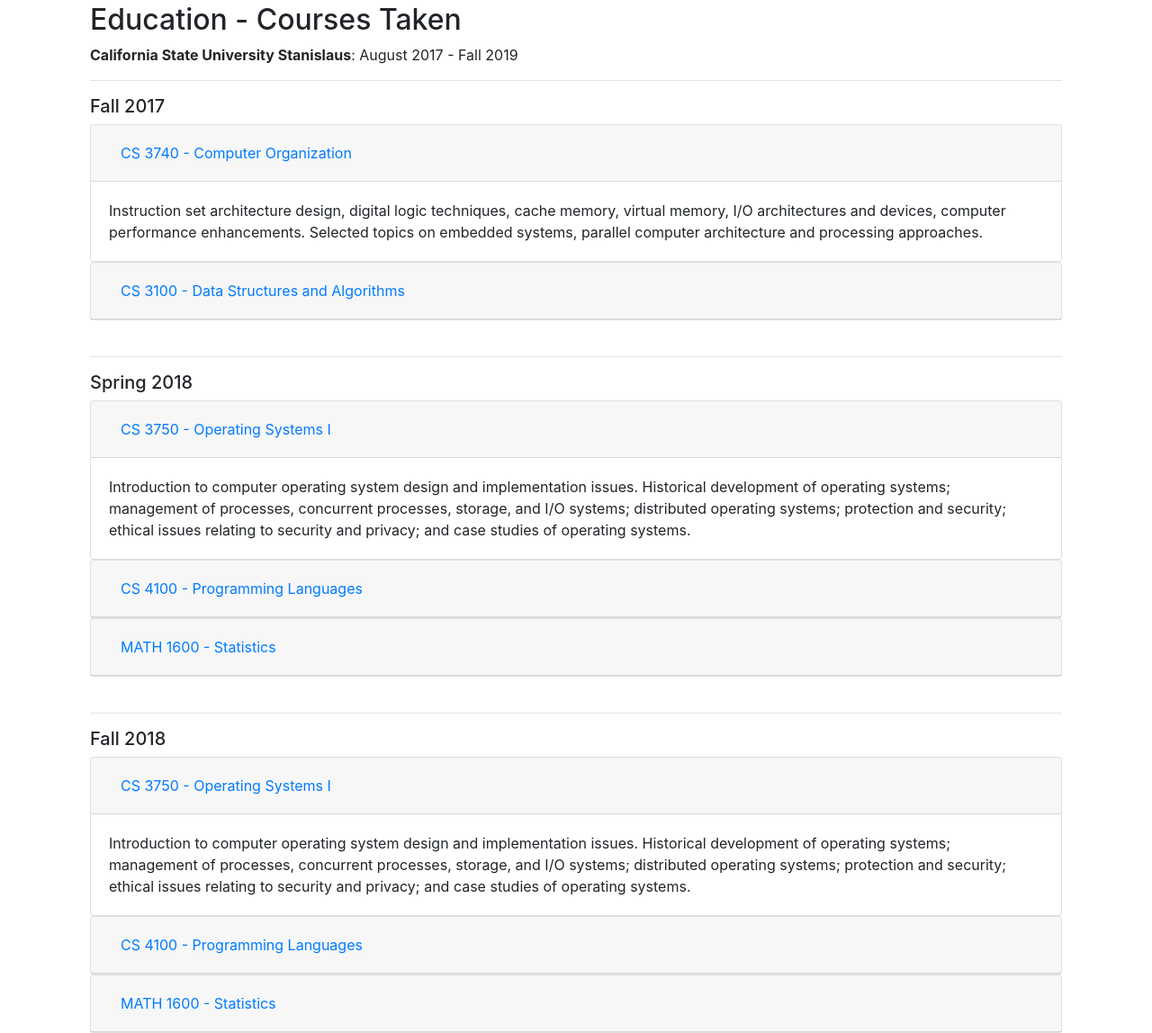
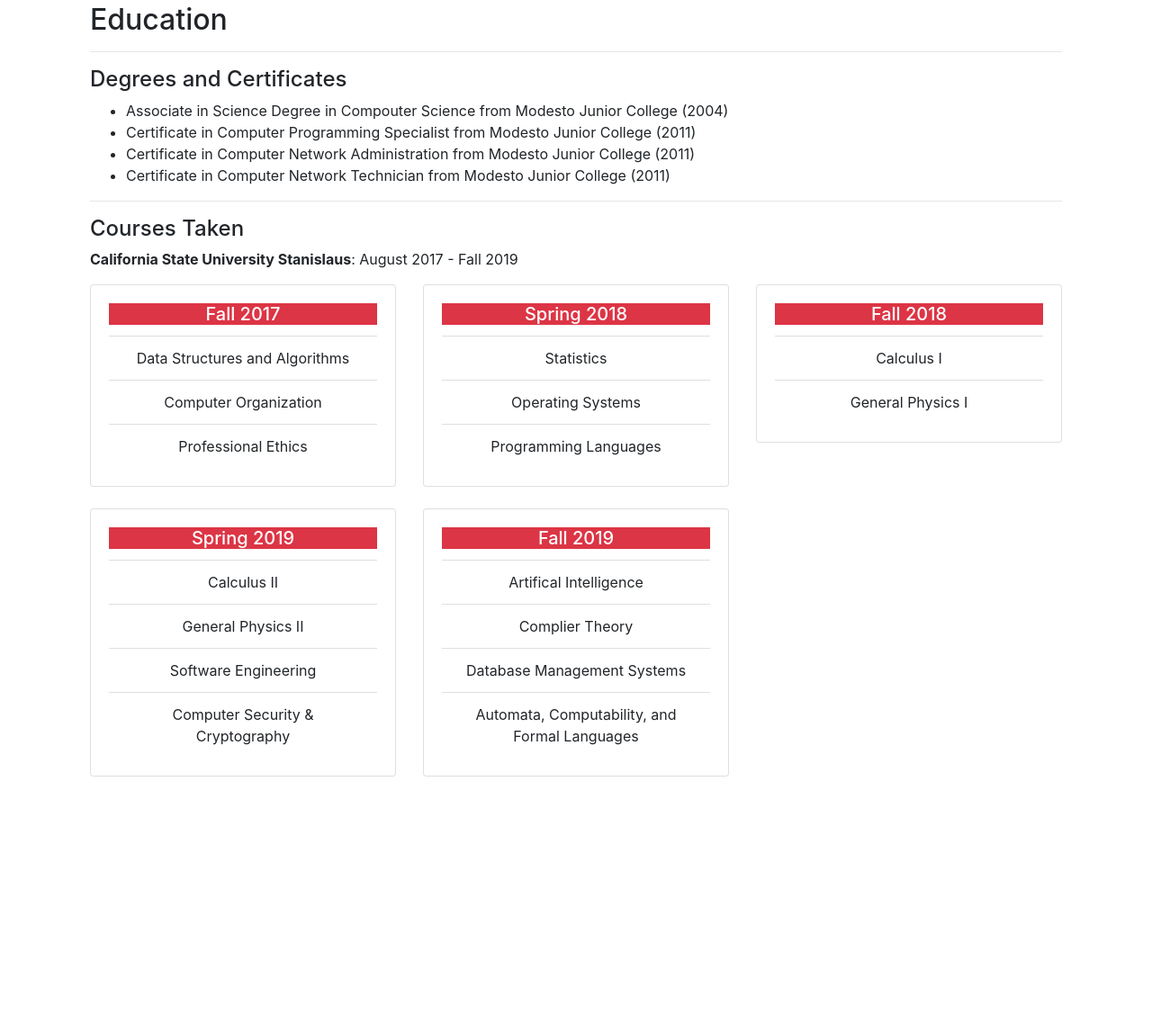
Before and after one commit to zerocnc/personalWebsite, a plain HTML site: page education/education.html in a window 1280 px wide. Shown: the part 345-1493 px from the top of the page at 90% size. After the commit the page ends 1232 px from the top, so only its background shows below. Drawn offline with nearby package versions, Linux system fonts and the light colour scheme.

Commit message:
Education - CSU Stan done

```diff
--- a/education/education.html
+++ b/education/education.html
@@ -7,9 +7,9 @@
     <link rel="stylesheet" href="../../bootstrap/css/bootstrap.css">
     <link rel="stylesheet" href="../../bootstrap/modify-css/modify.css">
 
-    <script src="https://code.jquery.com/jquery-3.3.1.slim.min.js" integrity="sha384-q8i/X+965DzO0rT7abK41JStQIAqVgRVzpbzo5smXKp4YfRvH+8abtTE1Pi6jizo" crossorigin="anonymous" async></script>
-    <script src="https://cdnjs.cloudflare.com/ajax/libs/popper.js/1.14.7/umd/popper.min.js" integrity="sha384-UO2eT0CpHqdSJQ6hJty5KVphtPhzWj9WO1clHTMGa3JDZwrnQq4sF86dIHNDz0W1" crossorigin="anonymous" async></script>
-    <script src="https://stackpath.bootstrapcdn.com/bootstrap/4.3.1/js/bootstrap.min.js" integrity="sha384-JjSmVgyd0p3pXB1rRibZUAYoIIy6OrQ6VrjIEaFf/nJGzIxFDsf4x0xIM+B07jRM" crossorigin="anonymous" async></script>
+    <script src="https://code.jquery.com/jquery-3.3.1.slim.min.js" integrity="sha384-q8i/X+965DzO0rT7abK41JStQIAqVgRVzpbzo5smXKp4YfRvH+8abtTE1Pi6jizo" crossorigin="anonymous" ></script>
+    <script src="https://cdnjs.cloudflare.com/ajax/libs/popper.js/1.14.7/umd/popper.min.js" integrity="sha384-UO2eT0CpHqdSJQ6hJty5KVphtPhzWj9WO1clHTMGa3JDZwrnQq4sF86dIHNDz0W1" crossorigin="anonymous" ></script>
+    <script src="https://stackpath.bootstrapcdn.com/bootstrap/4.3.1/js/bootstrap.min.js" integrity="sha384-JjSmVgyd0p3pXB1rRibZUAYoIIy6OrQ6VrjIEaFf/nJGzIxFDsf4x0xIM+B07jRM" crossorigin="anonymous" ></script>
 
 </head>
 <body>
@@ -27,142 +27,89 @@
 			<a class="navbar-brand" href="#">CV</a>
 			<a class="navbar-brand" href="#">Notes</a>
 		</nav>
-	</div>
+	</div> <!-- Navbar -->
 	<div class="container">
-	<br>
-		<h2>Education - Courses Taken</h2>
+	<br />
+		<h2>Education</h2>
+		<hr />
+		<h4>Degrees and Certificates</h4>
+		<ul>
+			<li>Associate in Science Degree in Compouter Science from Modesto Junior College (2004)</li>
+			<li>Certificate in Computer Programming Specialist from Modesto Junior College (2011)</li>
+			<li>Certificate in Computer Network Administration from Modesto Junior College (2011)</li>
+			<li>Certificate in Computer Network Technician from Modesto Junior College (2011)</li>
+		</ul>
+
+
+		<hr />
+		<h4>Courses Taken</h4>
 		<p><b>California State University Stanislaus</b>: August 2017 - Fall 2019</p>
-		<hr />
-		<h5>Fall 2017</h5>
-
-		<div id="accordion1">
-			<div class="card">
-				<div class="card-header" id="headingOne">
-					<h5 class="mb-0">
-					<button class="btn btn-link" data-toggle="collapse" data-target="#collapseOne" aria-expanded="true" aria-controls="collapseOne">
-					CS 3740 - Computer Organization
-					</button>
-				</h5>
-				</div>
-
-    			<div id="collapseOne" class="collapse show" aria-labelledby="headingOne" data-parent="#accordion">
+		<div class="row text-center mt-2">
+			<div class="col-sm-4">
+				<div class="card" >
 					<div class="card-body">
-	  				Instruction set architecture design, digital logic techniques, cache memory, virtual memory, I/O architectures and devices, computer performance enhancements. Selected topics on embedded systems, parallel computer architecture and processing approaches.
+						<h5 class="card-title bg-danger text-white">Fall 2017</h5>
+						<ul class="list-group list-group-flush">
+							<li class="list-group-item">Data Structures and Algorithms</li>
+							<li class="list-group-item">Computer Organization</li>
+							<li class="list-group-item">Professional Ethics</li>
+						</ul>
 					</div>
 				</div>
 			</div>
+			<div class="col-sm-4">
 				<div class="card">
-    			<div class="card-header" id="headingTwo">
-      				<h5 class="mb-0">
-        			<button class="btn btn-link collapsed" data-toggle="collapse" data-target="#collapseTwo" aria-expanded="false" aria-controls="collapseTwo">
-					CS 3100 - Data Structures and Algorithms
-        			</button>
-      				</h5>
+					<div class="card-body">
+						<h5 class="card-title bg-danger text-white">Spring 2018</h5>
+						<ul class="list-group list-group-flush">
+							<li class="list-group-item">Statistics</li>
+							<li class="list-group-item">Operating Systems</li>
+							<li class="list-group-item">Programming Languages</li>
+						</ul>
 					</div>
-    			<div id="collapseTwo" class="collapse" aria-labelledby="headingTwo" data-parent="#accordion">
+				</div>
+			</div>
+			<div class="col-sm-4">
+				<div class="card" >
 					<div class="card-body">
-					  Instruction set architecture design, digital logic techniques, cache memory, virtual memory, I/O architectures and devices, computer performance enhancements. Selected topics on embedded systems, parallel computer architecture and processing approaches.
+						<h5 class="card-title bg-danger text-white">Fall 2018</h5>
+						<ul class="list-group list-group-flush">
+							<li class="list-group-item">Calculus I</li>
+							<li class="list-group-item">General Physics I</li>
+						</ul>
 					</div>
 				</div>
 			</div>
 		</div>
-		<br >
-		<hr />
-		<h5>Spring 2018</h5>
-		<div id="accordion2">
-			<div class="card">
-				<div class="card-header" id="collapseThree">
-					<h5 class="mb-0">
-					<button class="btn btn-link" data-toggle="collapse" data-target="#collapseThree" aria-expanded="true" aria-controls="collapseThree">
-					CS 3750 - Operating Systems I
-					</button>
-				</h5>
-				</div>
-
-    			<div id="collapseThree" class="collapse show" aria-labelledby="collapseThree" data-parent="#accordion2">
+		<br />
+		<div class="row text-center mb-4" >
+			<div class="col-sm-4">
+				<div class="card" >
 					<div class="card-body">
-	  				Introduction to computer operating system design and implementation issues. Historical development of operating systems; management of processes, concurrent processes, storage, and I/O systems; distributed operating systems; protection and security; ethical issues relating to security and privacy; and case studies of operating systems.
+						<h5 class="card-title bg-danger text-white">Spring 2019</h5>
+						<ul class="list-group list-group-flush">
+							<li class="list-group-item ">Calculus II</li>
+							<li class="list-group-item">General Physics II</li>
+							<li class="list-group-item">Software Engineering</li>
+							<li class="list-group-item">Computer Security &amp; Cryptography</li>
+						</ul>
 					</div>
 				</div>
 			</div>
-  			<div class="card">
-    			<div class="card-header" id="headingFour">
-      				<h5 class="mb-0">
-        			<button class="btn btn-link collapsed" data-toggle="collapse" data-target="#collapseFour" aria-expanded="false" aria-controls="collapseFour">
-					CS 4100 - Programming Languages
-        			</button>
-      				</h5>
-    			</div>
-    			<div id="collapseFour" class="collapse" aria-labelledby="headingTwo" data-parent="#accordion2">
+			<div class="col-sm-4">
+				<div class="card" >
 					<div class="card-body">
-					Study of programming language concepts such as binding, data structures, string handling, control structures, as embodied in various programming languages.
-      				</div>
-    			</div>
-  			</div>
-  			<div class="card">
-    			<div class="card-header" id="headingFive">
-      				<h5 class="mb-0">
-        			<button class="btn btn-link collapsed" data-toggle="collapse" data-target="#headingFive" aria-expanded="false" aria-controls="headingFive">
-					MATH 1600 - Statistics
-        			</button>
-      			</h5>
-    		</div>
-    		<div id="headingFive" class="collapse" aria-labelledby="headingFive" data-parent="#accordion2">
-      			<div class="card-body">
-				  Introductory course designed for students in the behavioral, biological, and social sciences. The description of sample data, probability and probability distributions, sampling and estimation, testing hypotheses, correlation and regression, introduction to analysis of variance.
-      			</div>
-    		</div>
-  		</div>
-
-		  <br >
-		<hr />
-		<h5>Fall 2018</h5>
-		<div id="accordion">
-			<div class="card">
-				<div class="card-header" id="collapseSix">
-					<h5 class="mb-0">
-					<button class="btn btn-link" data-toggle="collapse" data-target="#collapseSix" aria-expanded="true" aria-controls="collapseSix">
-					CS 3750 - Operating Systems I
-					</button>
-				</h5>
-				</div>
-
-    			<div id="collapseSix" class="collapse show" aria-labelledby="collapseSix" data-parent="#accordion">
-      				<div class="card-body">
-	  				Introduction to computer operating system design and implementation issues. Historical development of operating systems; management of processes, concurrent processes, storage, and I/O systems; distributed operating systems; protection and security; ethical issues relating to security and privacy; and case studies of operating systems.
-      				</div>
-    			</div>
-  			</div>
-  			<div class="card">
-    			<div class="card-header" id="headingSeven">
-      				<h5 class="mb-0">
-        			<button class="btn btn-link collapsed" data-toggle="collapse" data-target="#headingSeven" aria-expanded="false" aria-controls="headingSeven">
-					CS 4100 - Programming Languages
-        			</button>
-      				</h5>
-    			</div>
-    			<div id="headingSeven" class="collapse" aria-labelledby="headingSeven" data-parent="#accordion">
-      				<div class="card-body">
-					Study of programming language concepts such as binding, data structures, string handling, control structures, as embodied in various programming languages.
-      				</div>
-    			</div>
-  			</div>
-  			<div class="card">
-    			<div class="card-header" id="headingEight">
-      				<h5 class="mb-0">
-        			<button class="btn btn-link collapsed" data-toggle="collapse" data-target="#headingEight" aria-expanded="false" aria-controls="headingEight">
-					MATH 1600 - Statistics
-        			</button>
-      			</h5>
-    		</div>
-    		<div id="headingEight" class="collapse" aria-labelledby="headingEight" data-parent="#accordion">
-      			<div class="card-body">
-				  Introductory course designed for students in the behavioral, biological, and social sciences. The description of sample data, probability and probability distributions, sampling and estimation, testing hypotheses, correlation and regression, introduction to analysis of variance.
+						<h5 class="card-title bg-danger text-white">Fall 2019</h5>
+						<ul class="list-group list-group-flush">
+							<li class="list-group-item">Artifical Intelligence</li>
+							<li class="list-group-item">Complier Theory</li>
+							<li class="list-group-item">Database Management Systems</li>
+							<li class="list-group-item">Automata, Computability, and Formal Languages</li>
+						</ul>
 					</div>
 				</div>
 			</div>
 		</div>
-
 	</div>
 </div>
 </body>
```
Also changed, not shown: education/modify.css (added). Lines whose indentation alone changed are shown as unchanged.
